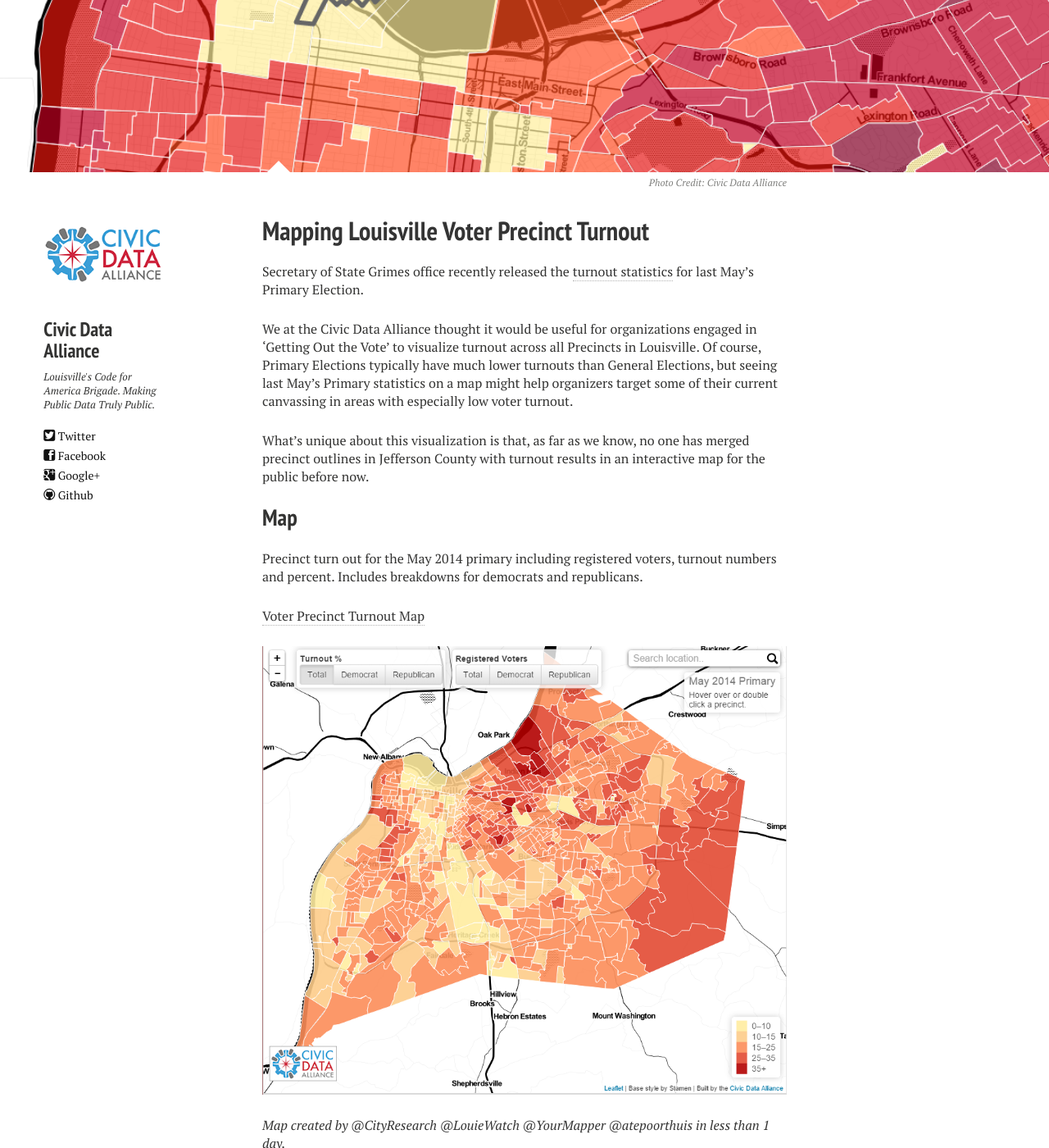
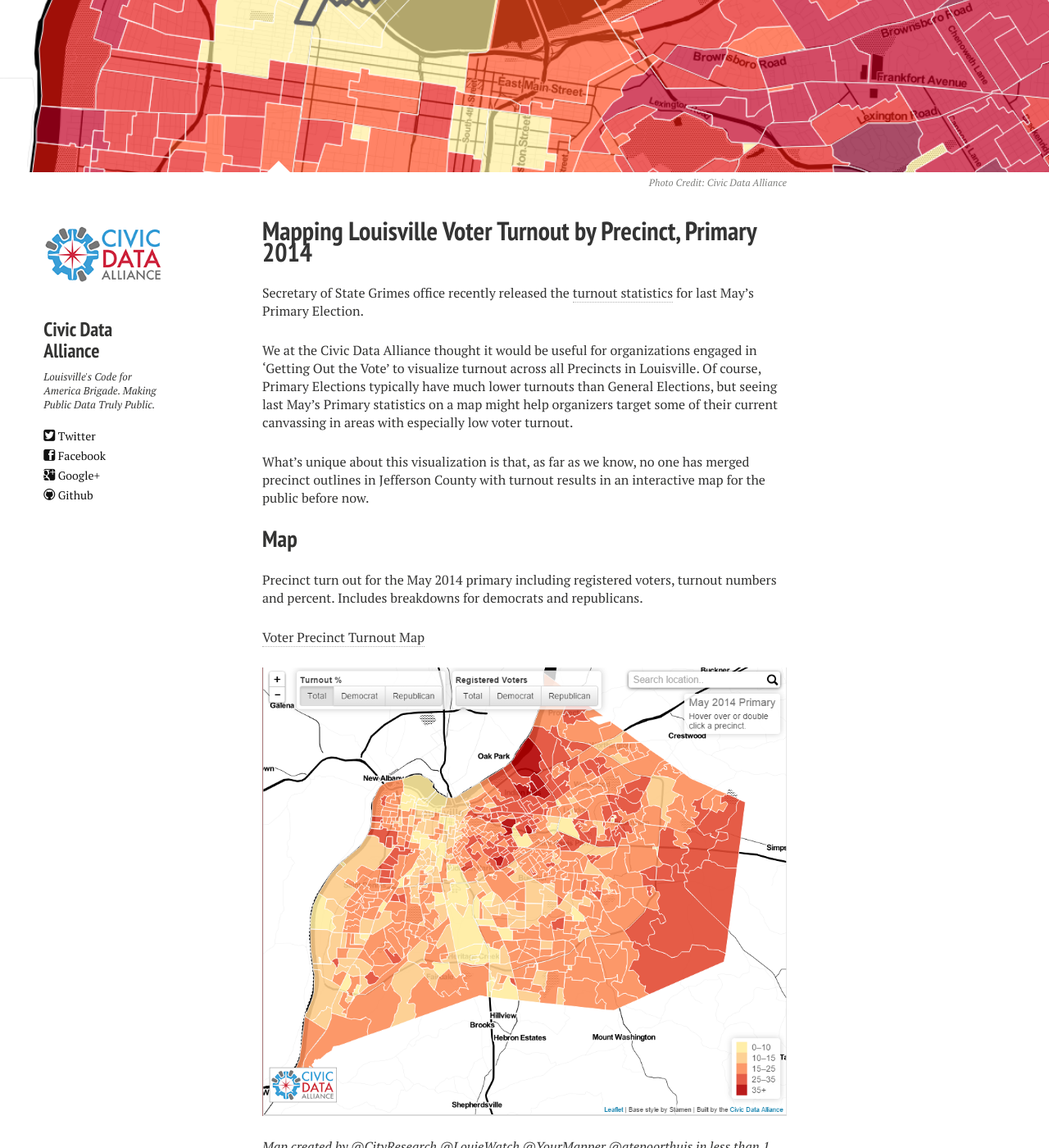
Before and after one commit to reydelleon/civicdata.github.io, a Jekyll site: the page built from _posts/2014-10-29-louisville-voter-precinct-turnout.md, in a window 1280 px wide and 1400 px high, scrolled down 205 px. Shown: the whole window at 82% size. Built offline with Jekyll 4.4.1, drawn with Linux system fonts in a browser that asks for light colours; nearby versions of some CDN libraries; comment, search, counter and statistics services are not loaded; some of the changed text lies outside the part shown.

Commit message:
Update 2014-10-29-louisville-voter-precinct-turnout.md

```diff
--- a/_posts/2014-10-29-louisville-voter-precinct-turnout.md
+++ b/_posts/2014-10-29-louisville-voter-precinct-turnout.md
@@ -1,6 +1,6 @@
 ---
 layout: post
-title: Mapping Louisville Voter Precinct Turnout
+title: Mapping Louisville Voter Turnout by Precinct, Primary 2014
 description: "Louisville Voter Precinct Turnout Map"
 modified: 2014-10-29
 tags: [louisville,precincts,politics]
```
